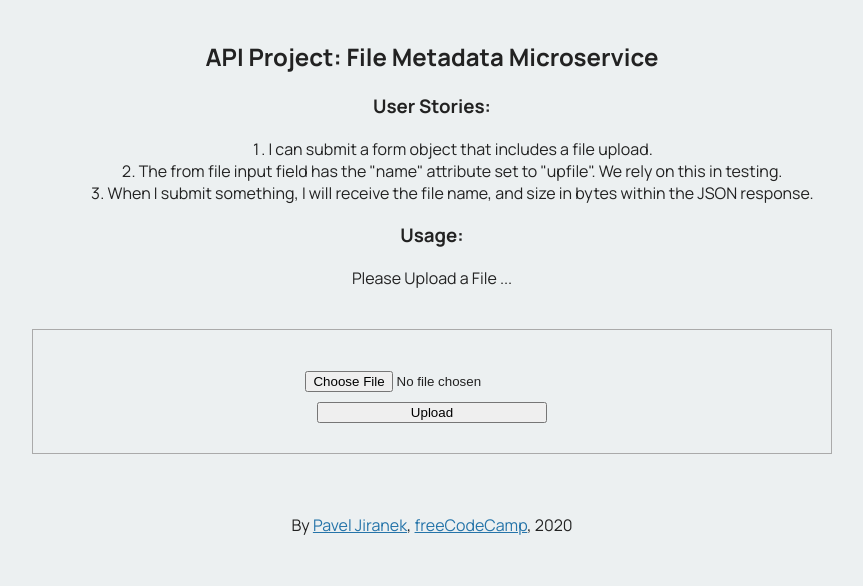
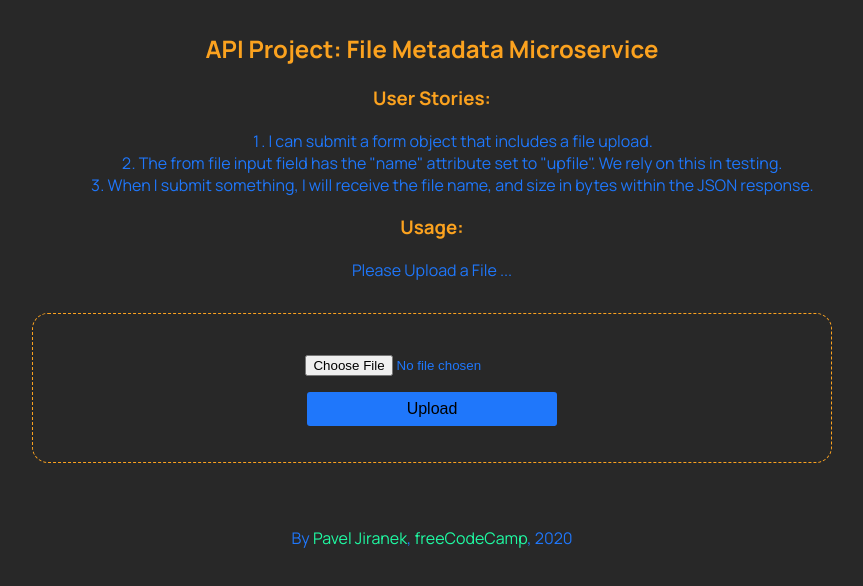
Before and after one commit to PavelJiranek/pj-fcc-file-metadata, a website: page views/index.html in a window 1280 px wide. Shown: the whole page, without its empty margins (208-1071 px from the left). Drawn offline with Linux system fonts and the light colour scheme.

Commit message:
feat(index page): custom colors and minor layout changes

```diff
--- a/public/style.css
+++ b/public/style.css
@@ -1,61 +1,72 @@
 :root {
-  --primary: #74ee15;
-  --secondary: #15d5ee;
-  --secondary-background: #15d5ee22;
-  --tertiary: #ee15e0;
-  --tertiary-background: #ee15e022;
-  --background: #242727;
+    --primary: #FBA21F;
+    --secondary: #1f77fb;
+    --tertiary: #1ffba3;
+    --background: #282828;
 }
 
 body {
     font-family: 'Manrope', sans-serif;
     font-size: 16px;
-	color: #222;
-	background-color: #ECF0F1;
+    color: var(--secondary);
+    background-color: var(--background);;
     text-align: center;
+}
+
+h2, h3 {
+    color: var(--primary);;
 }
 
 .container {
     padding: 0;
-	margin-top: 40px;
+    margin-top: 2rem;
 }
 
 footer {
-	margin-top: 60px;
+    margin-top: 4rem;
 }
 
 ol {
     list-style-position: inside;
 }
-ul {
-	list-style-type: none;
+
+a {
+    color: var(--tertiary);
+    text-decoration: none;
 }
 
-a {
-	color: #2574A9;
+a:hover {
+    text-decoration: underline;
+}
+
+.view {
+    position: relative;
+    margin: 2rem auto 0;
+    border: 1px dashed var(--primary);
+    border-radius: 1rem;
+    padding: 20px;
+    width: 60%;
+    min-width: 400px;
 }
 
 input {
     display: block;
     position: relative;
-  margin: 10px auto;
+    margin: 1rem auto;
 
 }
-input#button {
-  width: 230px;
+
+input[type=submit] {
+    width: 250px;
+    font-size: 16px;
+    padding: 0.5rem;
+    border-radius: 3px;
+    background-color: var(--secondary);
+    border: none;
+    cursor: pointer;
 }
-.view {
-  position:relative;
-  margin: auto;
-  margin-top: 40px;
-  border: 1px  solid  #aaa;
-  padding: 20px;
-  width: 60%;
-  min-width: 400px;
+
+input[type=submit]:hover {
+    transition: background-color 150ms ease-in-out;
+    background-color: var(--primary);
 }
-/****** Logo Div Styling ******/
-
-img {
-	margin: 20px auto 0 auto;
-	display: block;
-}
```
Lines whose indentation alone changed are shown as unchanged.
